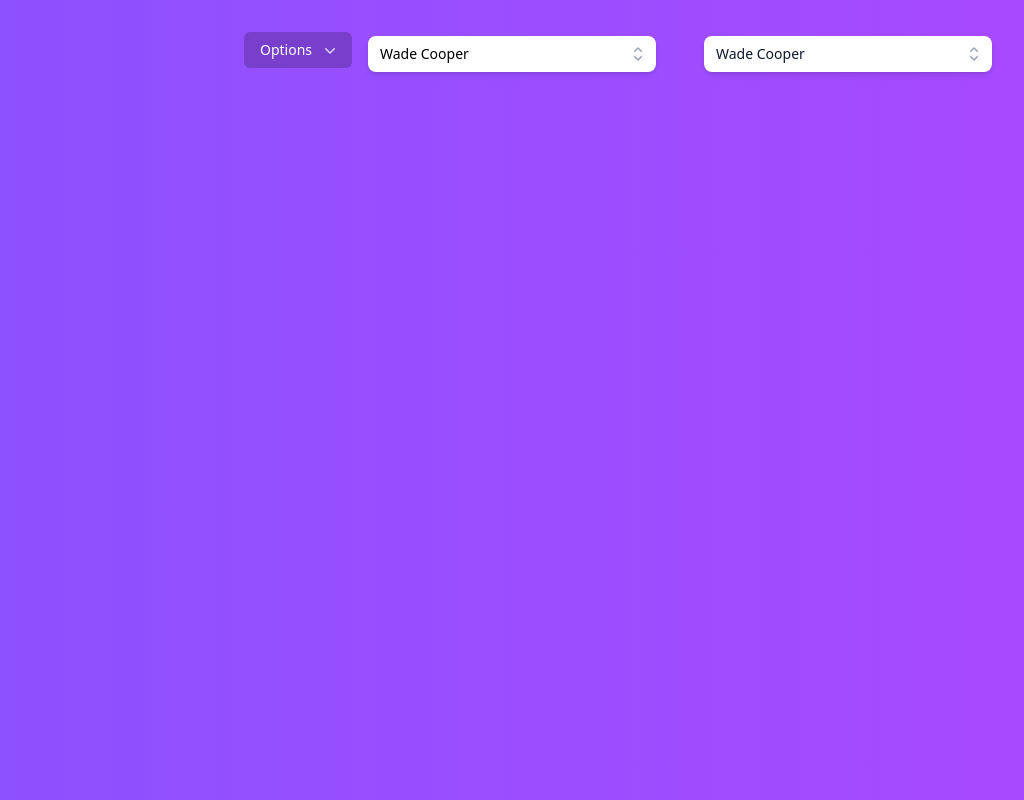
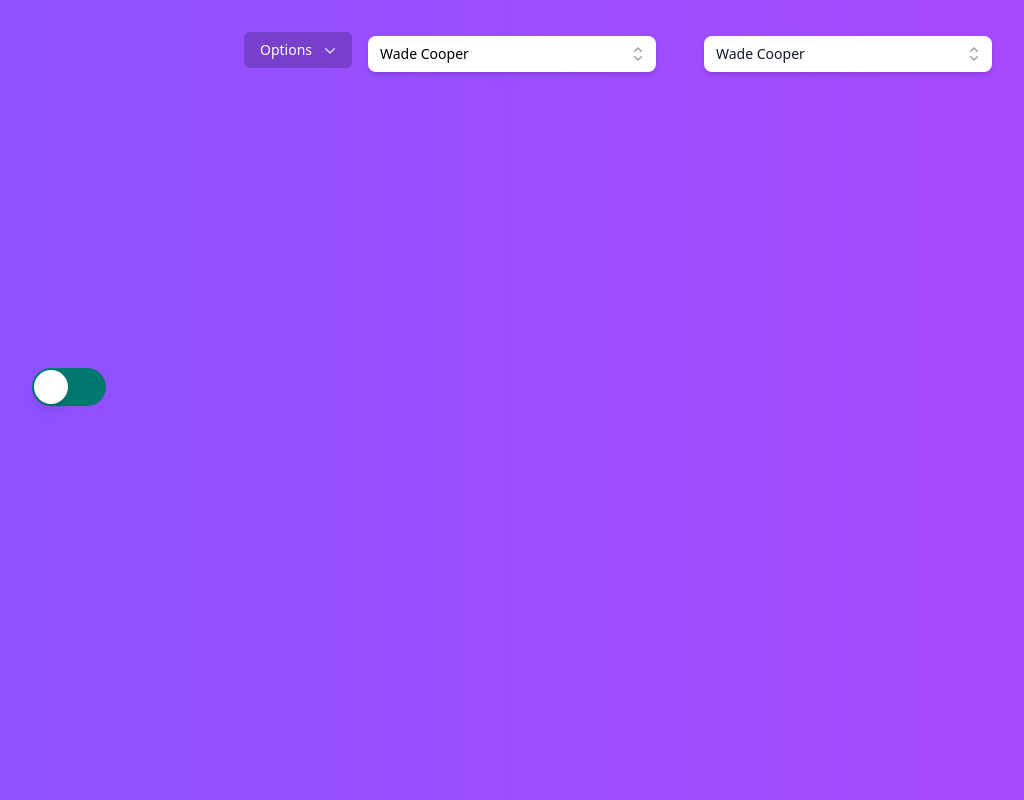
Before and after one commit to co6tter/vite-vue-sandbox, a Vue app: page / in a window 1280 px wide. Shown: the whole page, without its empty margins (0-1024 px from the left). Built offline with nearby package versions, Linux system fonts and the light colour scheme.

Commit message:
feat: add Switch

```diff
--- a/src/App.vue
+++ b/src/App.vue
@@ -2,6 +2,7 @@
 import HeadlessUIMenu from "@/components/HeadlessUIMenu.vue";
 import HeadlessUIListbox from "@/components/HeadlessUIListbox.vue";
 import HeadlessUICombobox from "./components/HeadlessUICombobox.vue";
+import HeadlessUISwitch from "./components/HeadlessUISwitch.vue";
 </script>
 
 <template>
@@ -15,6 +16,9 @@ import HeadlessUICombobox from "./components/HeadlessUICombobox.vue";
     <div class="min-w-80 min-h-80">
       <HeadlessUICombobox />
     </div>
+    <div class="min-w-80 min-h-80">
+      <HeadlessUISwitch />
+    </div>
   </div>
 </template>
 
--- /dev/null
+++ b/src/components/HeadlessUISwitch.vue
@@ -0,0 +1,23 @@
+<template>
+  <div>
+    <Switch
+      v-model="enabled"
+      :class="enabled ? 'bg-teal-900' : 'bg-teal-700'"
+      class="relative inline-flex h-[38px] w-[74px] shrink-0 cursor-pointer rounded-full border-2 border-transparent transition-colors duration-200 ease-in-out focus:outline-none focus-visible:ring-2 focus-visible:ring-white/75"
+    >
+      <span class="sr-only">Use setting</span>
+      <span
+        aria-hidden="true"
+        :class="enabled ? 'translate-x-9' : 'translate-x-0'"
+        class="pointer-events-none inline-block h-[34px] w-[34px] transform rounded-full bg-white shadow-lg ring-0 transition duration-200 ease-in-out"
+      />
+    </Switch>
+  </div>
+</template>
+
+<script setup lang="ts">
+import { ref } from "vue";
+import { Switch } from "@headlessui/vue";
+
+const enabled = ref(false);
+</script>
```
